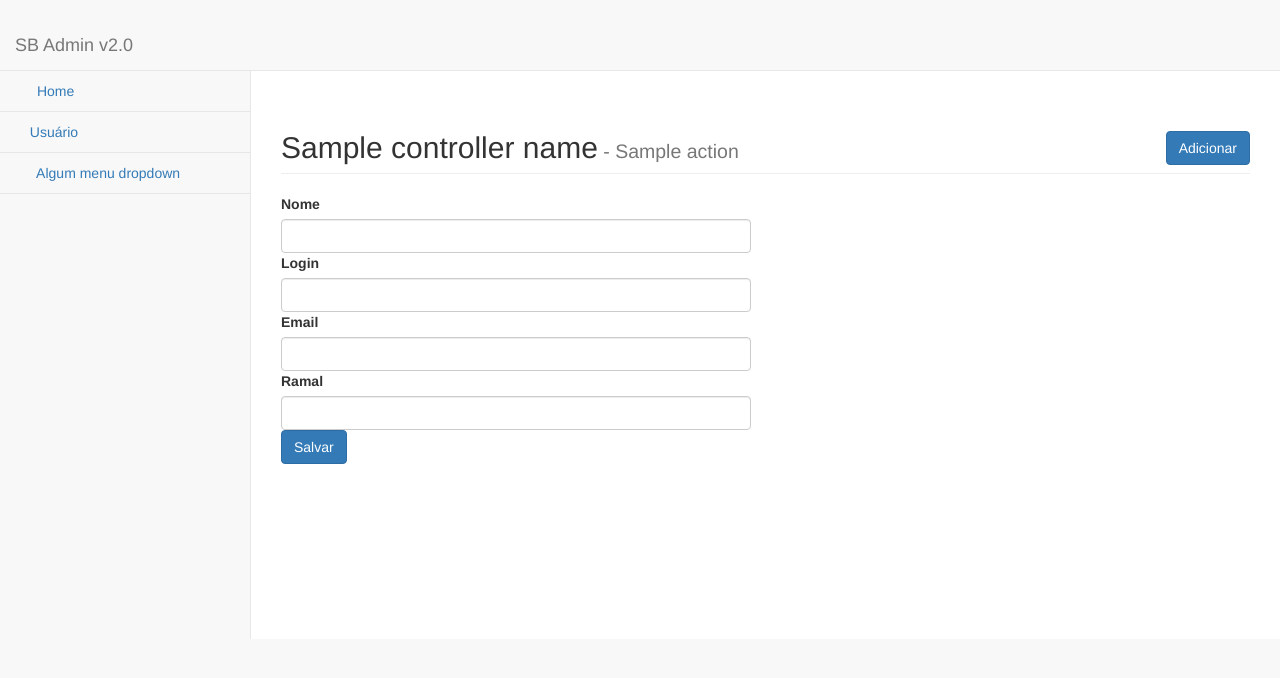
After one commit to talitaoliveira/crud_cakephp, a CakePHP app: the page made by app/View/Usuarios/alterar.ctp in a window 1280 px wide. The commit adds this page. Shown: the top 678 px of the page. Run offline with PHP 8.4 and a stand-in for CakePHP, Linux system fonts and the light colour scheme; the template is opened without the code that fills it: most values are stand-ins (such as "Sample title", 1, 10 or a date in 2020); form fields are guessed from the names that the template uses; some libraries are stand-ins or nearby versions; some web fonts are replaced.

Commit message:
atualizações

```diff
--- a/app/Config/core.php
+++ b/app/Config/core.php
@@ -109,7 +109,7 @@
  * included primarily as a development convenience - and
  * thus not recommended for production applications.
  */
-	Configure::write('App.baseUrl', env('SCRIPT_NAME'));
+	//Configure::write('App.baseUrl', env('SCRIPT_NAME'));
 
 /**
  * To configure CakePHP to use a particular domain URL
--- a/app/Controller/AppController.php
+++ b/app/Controller/AppController.php
@@ -42,4 +42,8 @@ class AppController extends Controller {
 		$this->set('controller', $this->params['controller']);
 		$this->set('action', $this->params['action']);
 	}
+
+	public function beforeFilter(){
+
+	}
 }
--- a/app/View/Elements/menu.ctp
+++ b/app/View/Elements/menu.ctp
@@ -31,15 +31,14 @@
 		<!-- /.dropdown -->
 	</ul>
 	<!-- /.navbar-top-links -->
-
 	<div class="navbar-default sidebar" role="navigation">
 		<div class="sidebar-nav navbar-collapse">
 			<ul class="nav" id="side-menu">
 				<li>
-					<a href="<?php echo $this->Html->url(array("controller" => "principal"));?>"><i class="fa fa-dashboard fa-fw"></i> Home</a>
+					<a href="<?php echo $this->Html->url(array("controller" => "principal", "action" => "index"));?>"><i class="fa fa-dashboard fa-fw"></i> Home</a>
 				</li>
 				<li>
-					<a href="<?php echo $this->Html->url(array("controller" => "usuarios"));?>"><i class="fa fa-user" aria-hidden="true"></i></i> Usuário</a>
+					<a href="<?php echo $this->Html->url(array("controller" => "usuarios", "action" => "index"));?>"><i class="fa fa-user" aria-hidden="true"></i></i> Usuário</a>
 				</li>
 				<li>
 					<a href="#"><i class="fa fa-bar-chart-o fa-fw"></i> Algum menu dropdown<span class="fa arrow"></span></a>
--- a/app/View/Elements/topo-pagina.ctp
+++ b/app/View/Elements/topo-pagina.ctp
@@ -1,7 +1,7 @@
 <div class="row">
 	<div class="col-md-12">
 		<h2 class="page-header">
-			<?php echo $controllerName; ?><small><?php echo isset($action) ? " - " . $action : ""; ?></small>
+			<?php echo isset($controllerName) ? $controllerName : "" ; ?><small><?php echo isset($action) ? " - " . $action : ""; ?></small>
 			<small>
 				<a href="<?php echo $this->base . '/' . $controller ;?>/adicionar" class="btn btn-primary pull-right">Adicionar</a>
 			</small>
--- a/app/View/Layouts/default.ctp
+++ b/app/View/Layouts/default.ctp
@@ -14,7 +14,7 @@
  * @license       http://www.opensource.org/licenses/mit-license.php MIT License
  */
 
-$cakeDescription = __d('cake_dev', 'CakePHP: the rapid development php framework');
+$cakeDescription = __d('cake_dev', 'Teste cakePHP');
 $cakeVersion = __d('cake_dev', 'CakePHP %s', Configure::version())
 ?>
 <!DOCTYPE html>
@@ -26,7 +26,9 @@ $cakeVersion = __d('cake_dev', 'CakePHP %s', Configure::version())
 		<?php echo $this->fetch('title'); ?>
 	</title>
 	<?php
-	echo $this->Html->meta('icon');
+	//echo $this->Html->meta('icon');
+	echo $this->Html->meta('favicon.ico','img/choco.icon.png',array('type' => 'icon'));
+
 
 	echo $this->Html->css('bootstrap.min');
 	echo $this->Html->css('sb-admin-2');
--- /dev/null
+++ b/app/View/Usuarios/alterar.ctp
@@ -0,0 +1,16 @@
+<div class="row">
+	<div class="col-lg-6">
+
+		<?php
+			echo $this->Form->create( "Usuario", 		array( 'id' => 'form', 'role' => 'form', 'inputDefaults' => array( 'error' => array( 'attributes' => array('class' => 'msg msg-falha clearfix meia-largura') ) ) ) );
+			echo $this->Form->input( "Usuario.nome",  	array( 'class' => 'form-control', 'div' => 'form-group'));
+			echo $this->Form->input( "Usuario.login",  	array( 'type' => 'text', 'class' => 'form-control', 'div' => 'form-group'));
+			echo $this->Form->input( "Usuario.email",  	array( 'type' => 'email', 'class' => 'form-control', 'div' => '
+				form-group'));
+			echo $this->Form->input( "Usuario.ramal",  	array( 'type' => 'text', 'class' => 'form-control', 'div' => 'form-group'));
+			echo $this->Form->submit( "Salvar", 		array( 'class' => 'btn btn-primary btn-large'));
+			echo $this->Form->end();
+		?>
+
+	</div>
+</div>
--- a/app/View/Usuarios/editar.ctp
+++ /dev/null
@@ -1 +0,0 @@
-editar.ctp
```
Also changed, not shown: app/Controller/UsuariosController.php (+23 -5 lines), app/View/Usuarios/index.ctp (+9 -9 lines), app/webroot/img/choco.icon.png (added).
